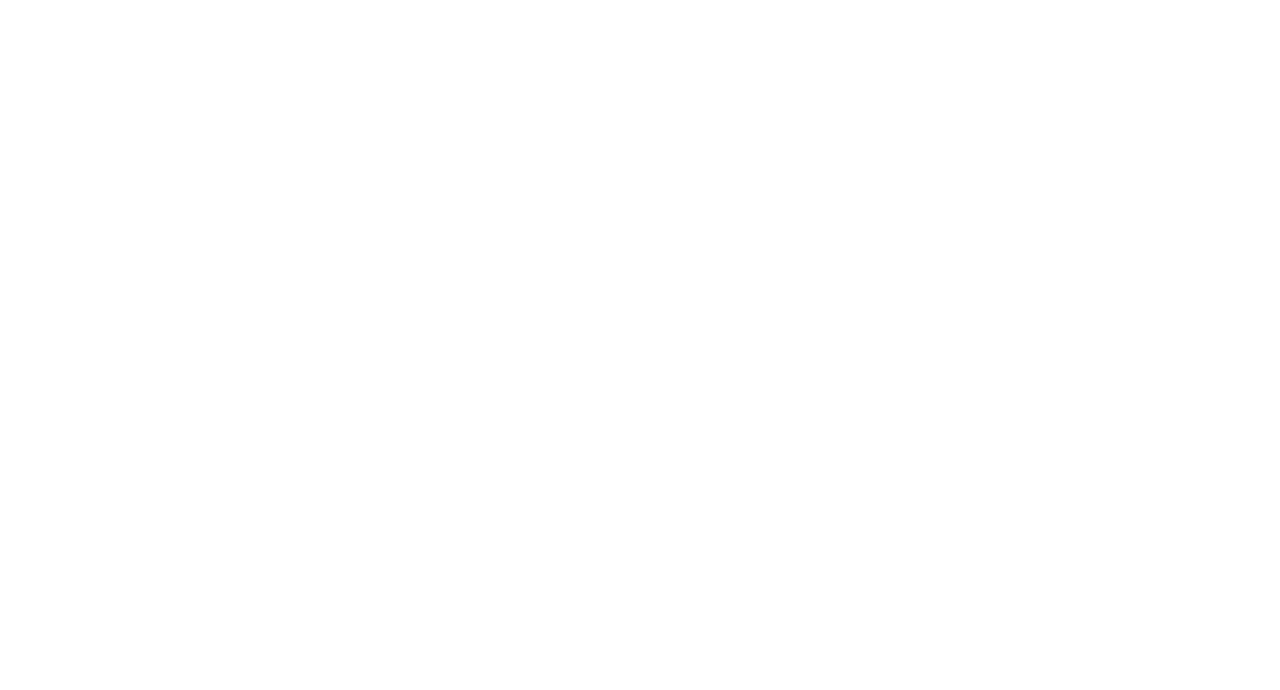
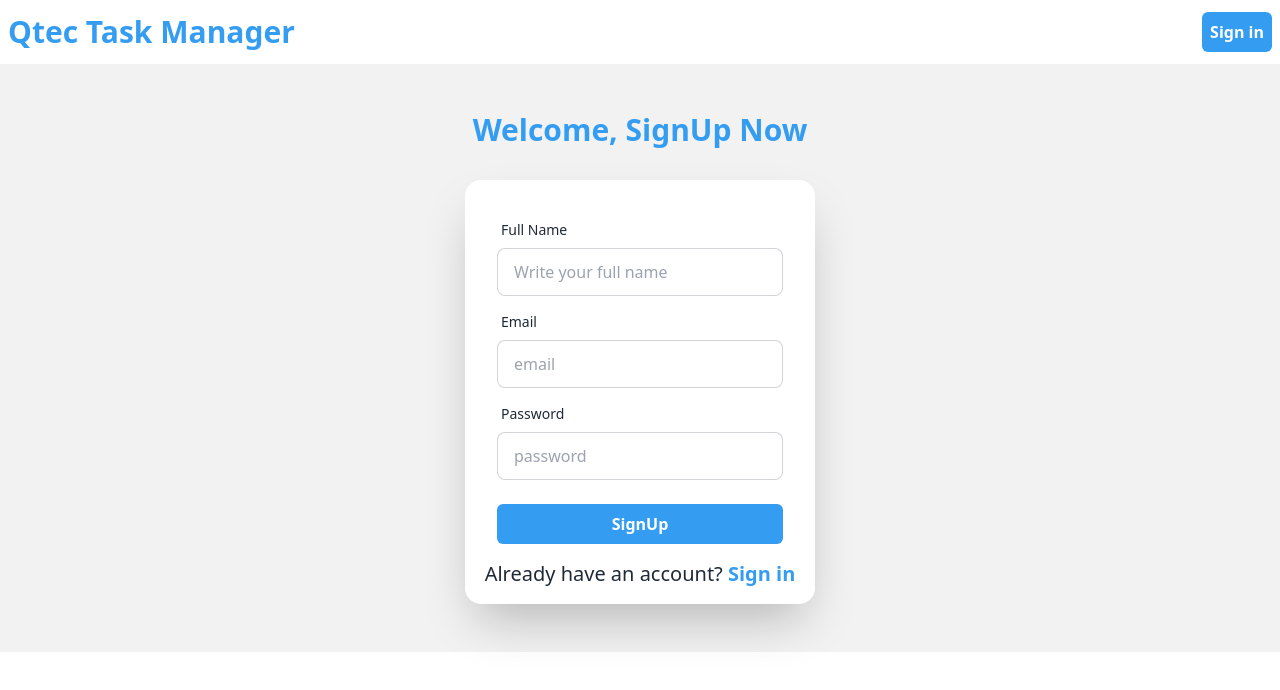
Before and after one commit to faraazhossainimran/qtec-task-manager, a React (Vite) app: page /signup in a window 1280 px wide. Shown: the top 690 px of the page. Built offline with nearby package versions, Linux system fonts and the light colour scheme.

Commit message:
signup page design added

```diff
--- a/src/Layout/Main.jsx
+++ b/src/Layout/Main.jsx
@@ -1,9 +1,11 @@
 import React from 'react'
 import { Outlet } from 'react-router-dom'
+import NavBar from '../components/NavBar/NavBar'
 
 function Main () {
     return (
         <div>
+            <NavBar></NavBar>
             <Outlet></Outlet>
         </div>
     )
--- a/src/components/NavBar/NavBar.jsx
+++ b/src/components/NavBar/NavBar.jsx
@@ -21,7 +21,7 @@ function NavBar () {
         <li><a>Item 3</a></li>
       </ul> */}
     </div>
-    <a className=" text-3xl font-semibold text-[#349DF1]">Qtec Task Manager</a>
+    <a className=" md:text-3xl font-semibold text-[#349DF1]">Qtec Task Manager</a>
   </div>
   <div className="navbar-center hidden lg:flex">
     {/* <ul className="menu menu-horizontal px-1">
--- a/src/components/SignUpBanner/SignUpBanner.jsx
+++ b/src/components/SignUpBanner/SignUpBanner.jsx
@@ -3,7 +3,7 @@ import { Link } from 'react-router-dom'
 
 function SignUpBanner () {
     return (
-        <div className='flex items-center justify-center'>
+        <div className='flex items-center justify-center m-4 '>
         <div className='md:w-[1200px]'>
         <div
         className="hero rounded-2xl my-12"
@@ -15,7 +15,7 @@ function SignUpBanner () {
         <div className="hero-overlay bg-opacity-20 rounded-2xl"></div>
         <div className="hero-content text-center text-neutral-content">
           <div className=" p-6">
-            <h1 className="mb-5 text-3xl font-bold">Simplify task management and prioritize work</h1>
+            <h1 className="mb-5 md:text-3xl text-xl font-bold">Simplify task management and prioritize work</h1>
             <button className="py-4">
             <a className="p-2 rounded-md bg-[#349DF1] text-white font-semibold">Get Started</a>
             </button>
--- a/src/pages/Home/About/About.jsx
+++ b/src/pages/Home/About/About.jsx
@@ -19,7 +19,7 @@ function About (){
         </div>
       </div> */}
       <div className="container mx-auto">
-        <div className="pt-4">
+        <div className="py-2 bg-[#F5F5F5] md:bg-white m-4 md:m-0">
           <div className="hero">
             <div className="hero-content flex-col gap-8 lg:flex-row-reverse">
               <img
@@ -27,8 +27,8 @@ function About (){
                 className="w-[500px] rounded-lg"
               />
               <div>
-                <h1 className="text-4xl font-bold text-[#349DF1]">Move faster as a team</h1>
-                <p className="py-6">
+                <h1 className="md:text-4xl text-xl font-bold text-[#349DF1]">Move faster as a team</h1>
+                <p className="md:py-6 py-2">
                   The only project management platform for hybrid work, shaped
                   by users.
                 </p>
@@ -36,18 +36,18 @@ function About (){
             </div>
           </div>
         </div>
-        <div className="py-2">
+        <div className="py-2 bg-[#F5F5F5] md:bg-white m-4 md:m-0">
           <div className="hero">
-            <div className="hero-content flex-col gap-8 lg:flex-row">
+            <div className="hero-content flex-col md:gap-8 gap-2 lg:flex-row">
               <img
                 src="https://i.ibb.co/cvdRfmZ/Businessman-bro.png"
                 className="w-[600px] "
               />
               <div>
-                <h1 className="text-4xl font-bold">
+                <h1 className="md:text-4xl text-xl font-bold text-[#349DF1]">
                   Multi-step projects made easy
                 </h1>
-                <p className="py-6">
+                <p className="md:py-6 py-2">
                   Simple workflows for complex approvals. Powerful proofing and
                   annotation tools. Use project and action templates for
                   repeatable steps to cut down your work in half.
--- a/src/pages/Home/Banner/Banner.jsx
+++ b/src/pages/Home/Banner/Banner.jsx
@@ -14,8 +14,8 @@ function Banner() {
         <div className="hero-overlay bg-opacity-60"></div>
         <div className="hero-content text-center text-neutral-content">
           <div className="">
-            <h1 className="mb-5 text-5xl font-bold text-white">Scheduler <span className='text-[#349DF1]'>Task Manager</span></h1>
-            <p className="mb-5 text-xl">
+            <h1 className="md:mb-5 py-2 md:text-5xl text-2xl font-bold text-white">Scheduler <span className='text-[#349DF1]'>Task Manager</span></h1>
+            <p className="mb-5 md:text-xl text-md">
             Empower Productivity, Master Efficiency: Your Tasks, Our Priority.
             </p>
             <button className="p-2 rounded-md bg-[#349DF1] text-xl text-white font-semibold"><Link to={"/"}>Let's Explore</Link></button>
--- a/src/pages/Home/Home/Home.jsx
+++ b/src/pages/Home/Home/Home.jsx
@@ -1,18 +1,15 @@
-import React, { useState } from 'react';
-import Banner from '../Banner/Banner';
-import NavBar from '../../../components/NavBar/NavBar';
-import About from '../About/About';
-import SignUpBanner from '../../../components/SignUpBanner/SignUpBanner';
+import React, { useState } from "react";
+import Banner from "../Banner/Banner";
+import NavBar from "../../../components/NavBar/NavBar";
+import About from "../About/About";
+import SignUpBanner from "../../../components/SignUpBanner/SignUpBanner";
 
 function Home() {
-
-
   return (
     <div>
-        <NavBar></NavBar>
-     <Banner></Banner>
-     <About></About>
-     <SignUpBanner></SignUpBanner>
+      <Banner></Banner>
+      <About></About>
+      <SignUpBanner></SignUpBanner>
     </div>
   );
 }
--- a/src/pages/SignUp/SignUp.jsx
+++ b/src/pages/SignUp/SignUp.jsx
@@ -1,11 +1,61 @@
-import React from 'react'
+import React from "react";
+import { Link } from "react-router-dom";
 
 function SignUp() {
-    return (
-        <div>
-
+  return (
+    <div>
+      <div className="hero bg-base-200 py-12">
+        <div className="">
+          <div className="text-center">
+          <h1 className="text-3xl mb-8 font-semibold text-[#349DF1]">Welcome, SignUp Now</h1>
+          </div>
+          <div className="card shrink-0 w-[350px] shadow-2xl bg-base-100">
+            <form className="card-body">
+              <div className="form-control">
+                <label className="label">
+                  <span className="label-text">Full Name</span>
+                </label>
+                <input
+                  type="text"
+                  placeholder="Write your full name"
+                  className="input input-bordered"
+                  required
+                />
+              </div>
+              <div className="form-control">
+                <label className="label">
+                  <span className="label-text">Email</span>
+                </label>
+                <input
+                  type="email"
+                  placeholder="email"
+                  className="input input-bordered"
+                  required
+                />
+              </div>
+              <div className="form-control">
+                <label className="label">
+                  <span className="label-text">Password</span>
+                </label>
+                <input
+                  type="password"
+                  placeholder="password"
+                  className="input input-bordered"
+                  required
+                />
+              </div>
+              <div className="form-control mt-4">
+                <button className="p-2 rounded-md bg-[#349DF1] text-white font-semibold">SignUp</button>
+              </div>
+            </form>
+            <p className="text-center mb-4 -mt-4 text-xl">
+              Already have an account? <Link to={"/signin"}><span className="text-[#349DF1] font-semibold">Sign in</span></Link>
+            </p>
+          </div>
         </div>
-    )
+      </div>
+    </div>
+  );
 }
 
-export default SignUp
+export default SignUp;
```
